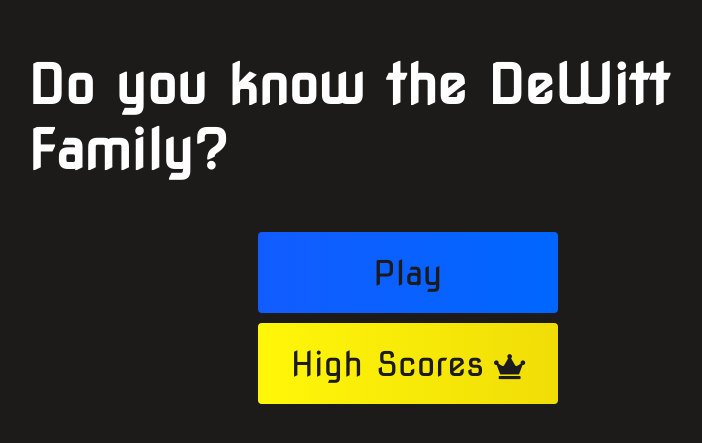
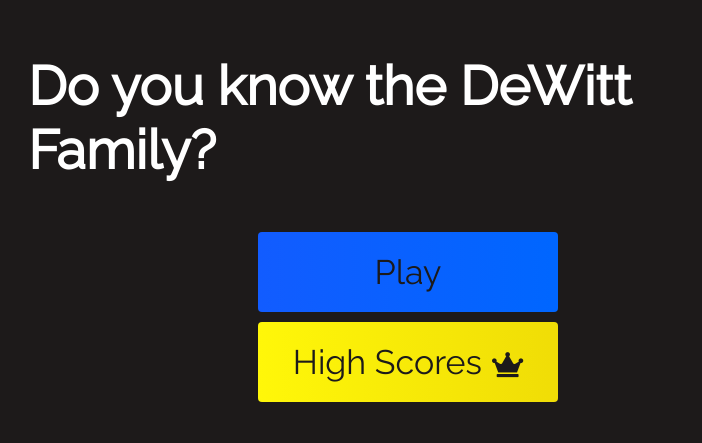
Before and after one commit to githubmehul/mini-gamedewitt, a plain HTML site: page minigame_testing/index.html in a window 1280 px wide. Shown: the part 167-610 px from the top of the page, without its empty margins (232-934 px from the left). Drawn offline with Linux system fonts and the light colour scheme.

Commit message:
Update style.css

```diff
--- a/minigame_testing/style.css
+++ b/minigame_testing/style.css
@@ -1,4 +1,4 @@
-@import url('https://fonts.googleapis.com/css2?family=Nova+Square&display=swap');
+@import url('https://fonts.googleapis.com/css2?family=Raleway&display=swap');
 
 :root {
     background-color: rgb(29, 26, 26)
@@ -9,7 +9,7 @@
     margin: 0;
     padding: 0;
     font-size: 62.5%;
-    font-family: 'Nova Square', cursive;
+    font-family: 'Raleway';
 }
 
 h1 {
```
